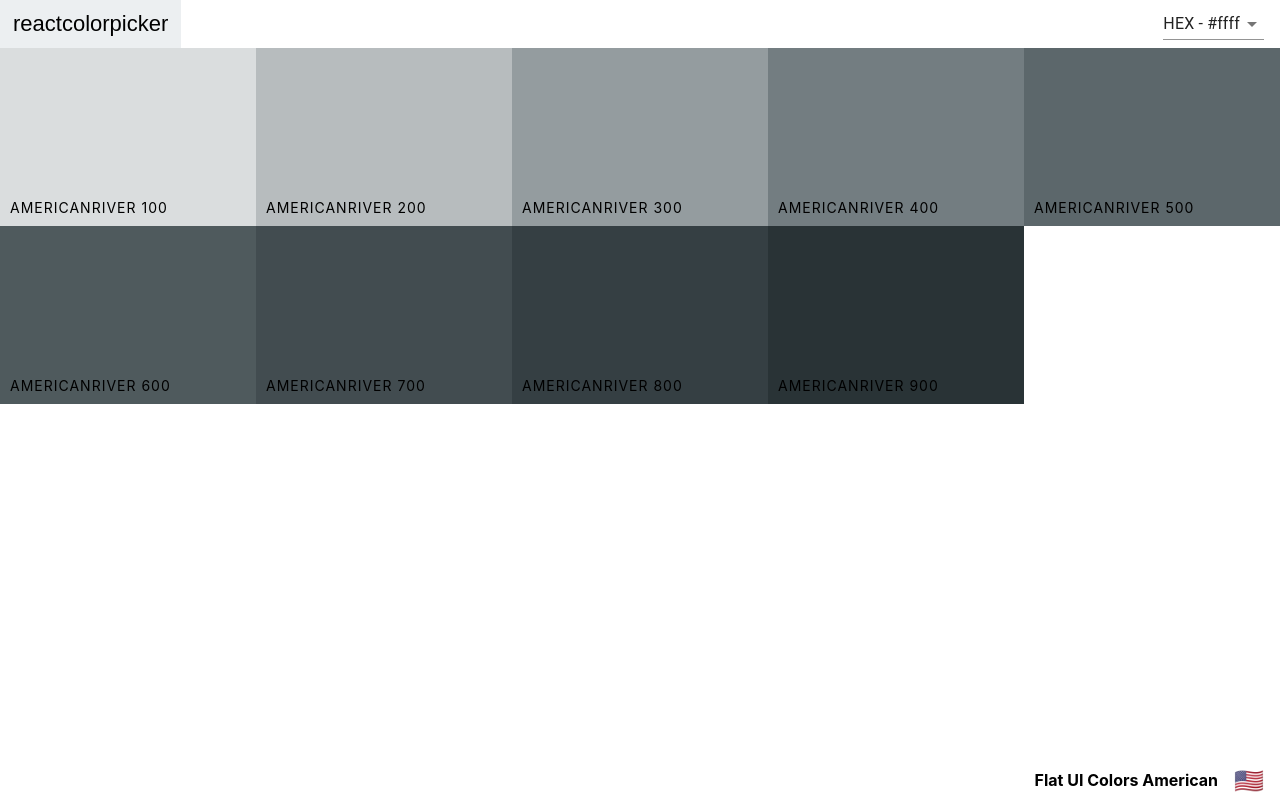
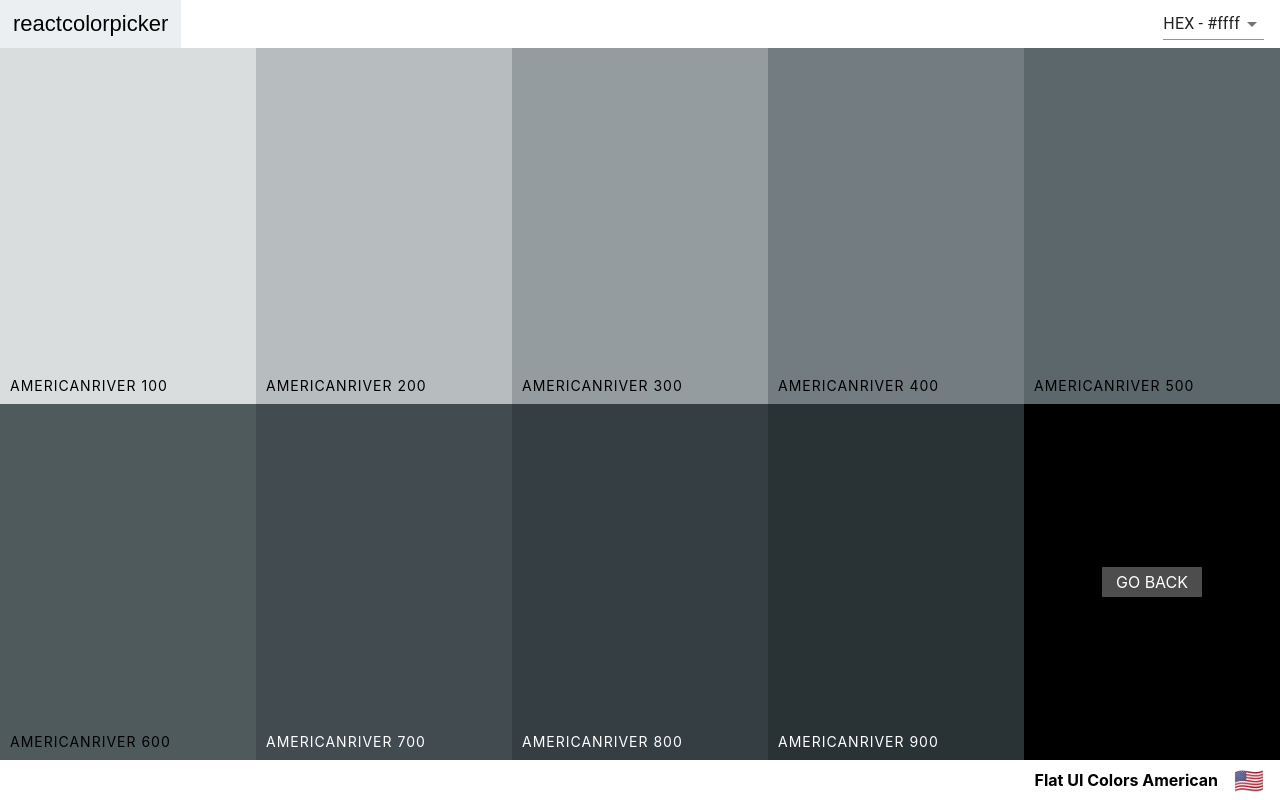
Before and after one commit to heangly/ReactJS, a React (Create React App) app in the folder react-color-project/: page /palette/flat-ui-colors-american/americanriver in a window 1280 px wide. Built offline with nearby package versions, Linux system fonts and the light colour scheme.

Commit message:
Adjust text color based on luminance

```diff
--- a/react-color-project/src/ColorBox.css
+++ b/react-color-project/src/ColorBox.css
@@ -13,7 +13,7 @@
   transition: 0.5s;
 }
 
-.copy-button{
+.copy-button, .back-button{
   width: 100px;
   height: 30px;
   position: absolute;
@@ -31,6 +31,10 @@
   text-transform: uppercase;
   cursor: pointer;
   border: none;
+  text-decoration: none;
+}
+
+.copy-button{
   opacity: 0;
 }
 
@@ -44,6 +48,22 @@
   letter-spacing: 1px;
   text-transform: uppercase;
   font-size: 14px;
+}
+
+.light-text{
+  color:#fff;
+}
+
+.ColorBox .dark-text{
+  color: black;
+}
+
+.SingleColorPalette .ColorBox{
+  height: 50%;
+}
+
+.ColorBox.go-back{
+  background-color: black;
 }
 
 .see-more{
--- a/react-color-project/src/ColorBox.js
+++ b/react-color-project/src/ColorBox.js
@@ -1,6 +1,7 @@
 import React, {Component} from 'react';
 import {CopyToClipboard} from 'react-copy-to-clipboard';
 import {Link} from 'react-router-dom';
+import chroma from 'chroma-js';
 import './ColorBox.css';
 
 class ColorBox extends Component{
@@ -20,23 +21,25 @@ class ColorBox extends Component{
   render(){
     const {name, background, moreUrl, showLink} = this.props;
     const {copied} = this.state;
+    const isDarkColor =  chroma(background).luminance() <= 0.08;
+    const isLightColor =  chroma(background).luminance() >= 0.7;
     return(
       <CopyToClipboard text={background} onCopy={this.changeCopyState}>
         <div style={{background}} className='ColorBox'>
           <div style={{background}} className={`copy-overlay ${copied && "show"}`}/>
           <div className={`copy-msg ${copied && "show"}`}>
             <h1>copied!</h1>
-            <p>{this.props.background}</p>
+            <p className={`${isLightColor ? 'dark-text' : ''}`}>{this.props.background}</p>
           </div>
           <div className='copy-container'>
             <div className='box-content'>
-              <span>{name}</span>
+              <span className={isDarkColor ? 'light-text' : ''}>{name}</span>
             </div>
-            <button className='copy-button'>Copy</button>
+            <button className={`copy-button ${isLightColor ? 'dark-text' : ''}`}>Copy</button>
           </div>
           {showLink && (
             <Link to={moreUrl} onClick={e => e.stopPropagation()}>
-              <span className='see-more'>More</span>
+              <span className={`see-more ${isLightColor ? 'dark-text' : ''}`}>MORE</span>
             </Link>
           )}
 
--- a/react-color-project/src/SingleColorPalette.js
+++ b/react-color-project/src/SingleColorPalette.js
@@ -2,6 +2,7 @@ import React, {Component} from 'react';
 import ColorBox from './ColorBox';
 import PaletteFooter from './PaletteFooter';
 import Navbar from './Navbar';
+import {Link} from 'react-router-dom';
 
 class SingleColorPalette extends Component{
   constructor(props){
@@ -29,20 +30,23 @@ class SingleColorPalette extends Component{
 
   render(){
     const {format} = this.state;
-    const {paletteName, emoji} = this.props.palette;
+    const {paletteName, emoji, id} = this.props.palette;
     const ColorBoxes = this._shades.map(color => (
       <ColorBox
-        key={color.id}
+        key={color.name}
         name={color.name}
         background={color[format]}
         showLink={false}
       />
     ));
     return(
-      <div className='Palette'>
+      <div className='SingleColorPalette Palette'>
         <Navbar handleChange={this.changeFormat} showingAllColors={false}/>
         <div className="Palette-colors">
           {ColorBoxes}
+          <div className="go-back ColorBox">
+            <Link to ={`/palette/${id}`} className="back-button">Go Back</Link>
+          </div>
         </div>
         <PaletteFooter paletteName={paletteName} emoji={emoji}/>
       </div>
```
